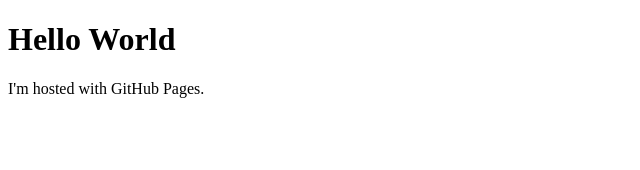
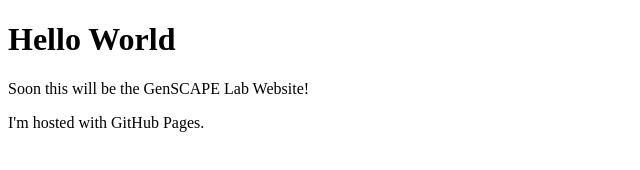
Before and after one commit to genscape-lab/genscape-lab.github.io, a plain HTML site: page index.html in a window 1280 px wide. Shown: the whole page, without its empty margins (0-640 px from the left). Drawn offline with Linux system fonts and the light colour scheme.

Commit message:
Update index.html

```diff
--- a/index.html
+++ b/index.html
@@ -2,6 +2,7 @@
 <html>
 <body>
 <h1>Hello World</h1>
+<p>Soon this will be the GenSCAPE Lab Website!</p>
 <p>I'm hosted with GitHub Pages.</p>
 </body>
 </html>
```
